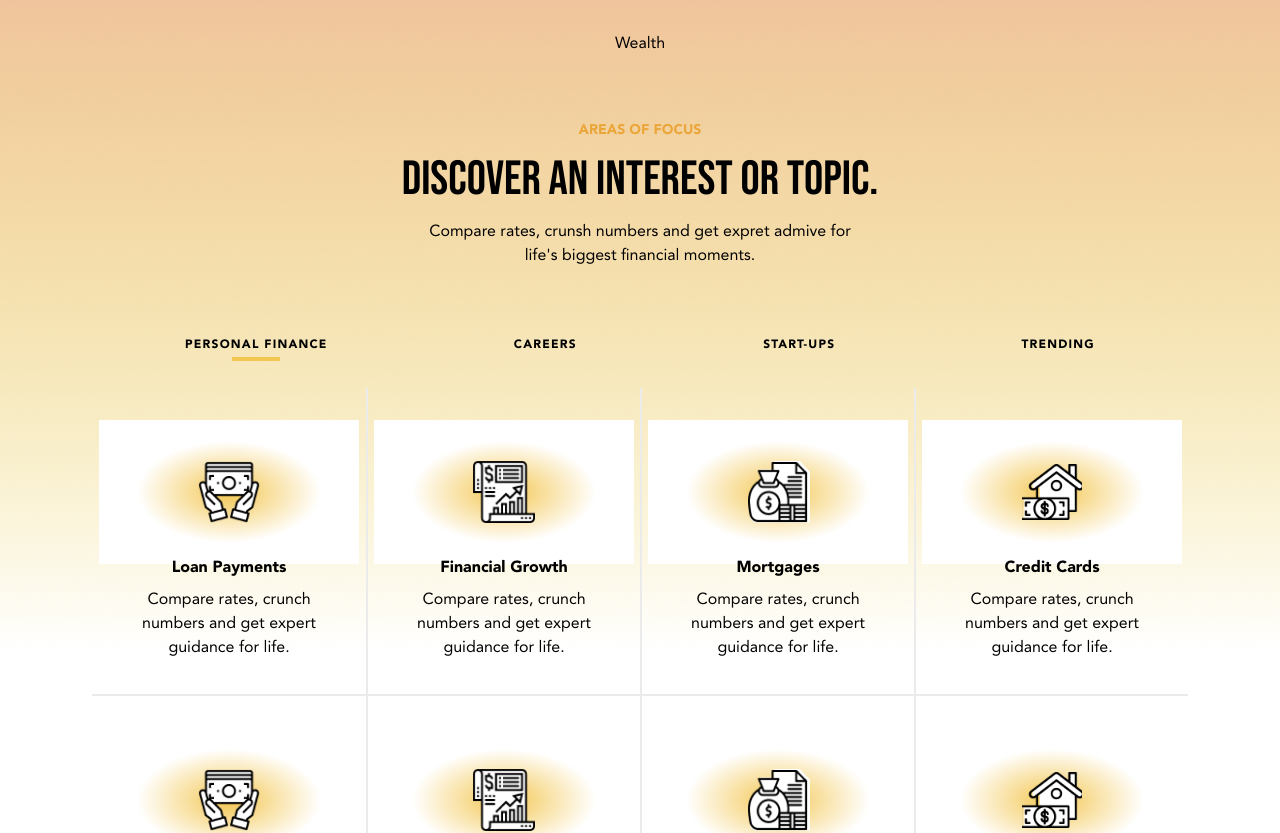
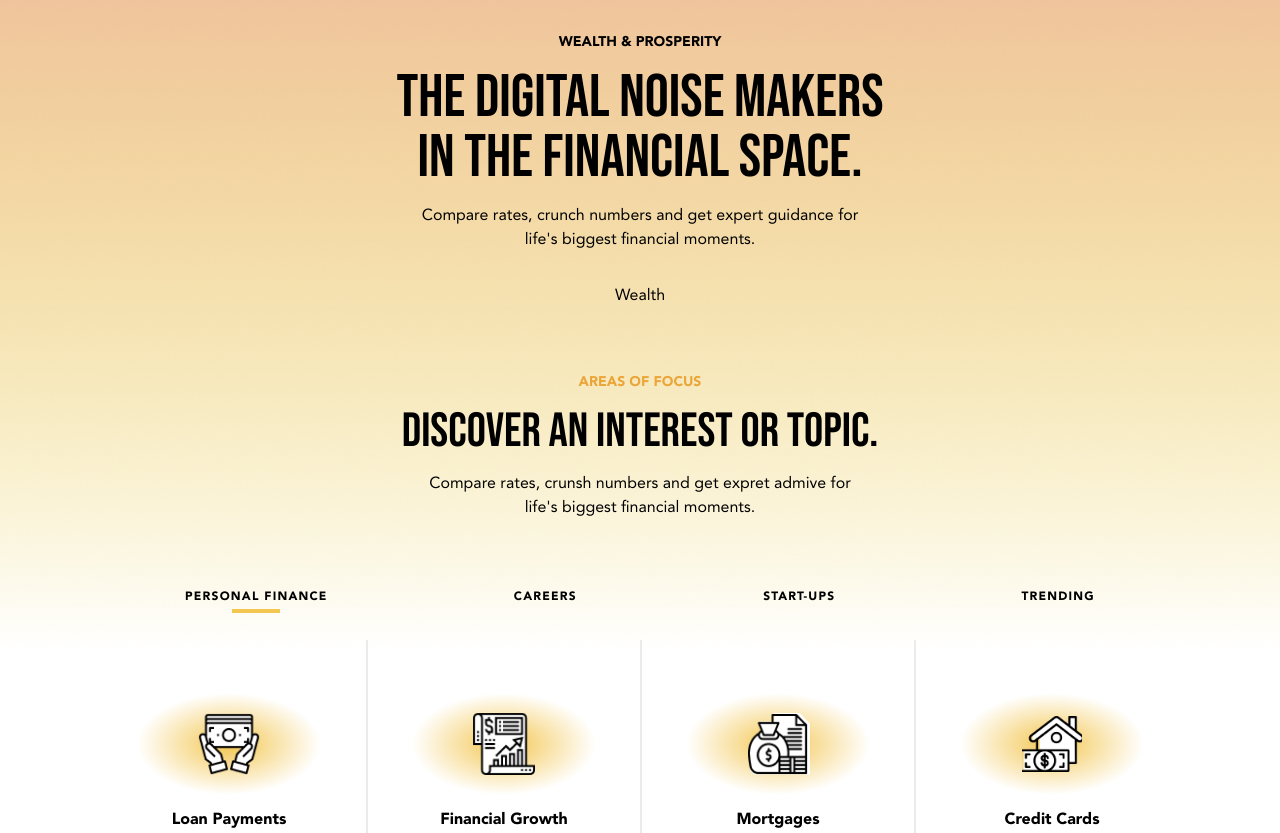
Before and after one commit to m87wheeler/intent-tech-test, a Next.js app: page / in a window 1280 px wide. Shown: the top 833 px of the page. Built offline with nearby package versions, Linux system fonts and the light colour scheme.

Commit message:
chore: add basic typography component

```diff
--- /dev/null
+++ b/components/atom/typography.tsx
@@ -0,0 +1,16 @@
+import * as React from "react";
+
+type Props = { variant: "h1" | "h2" | "p"; children: React.ReactNode };
+
+const Typography = ({ variant = "p", children }: Props) => {
+  switch (variant) {
+    case "h1":
+      return <h1 className="section-header text-6xl">{children}</h1>;
+    case "h2":
+      return <h2 className="section-header text-5xl">{children}</h2>;
+    default:
+      return <p>{children}</p>;
+  }
+};
+
+export default Typography;
--- a/components/layout/section/section-header.tsx
+++ b/components/layout/section/section-header.tsx
@@ -1,11 +1,13 @@
 import * as React from "react";
 import cn from "classnames";
+import Typography from "~/components/atom/typography";
 
 type Props = {
   subtitle: string;
   title: string;
   description: string;
-  variant: "default" | "primary";
+  variant?: "default" | "primary";
+  hType?: "h1" | "h2";
 };
 
 const SectionHeader = ({
@@ -13,17 +15,18 @@ const SectionHeader = ({
   title,
   description,
   variant = "default",
+  hType = "h2",
 }: Props) => {
   return (
-    <header className="px-8 flex flex-col gap-4 items-center text-center">
+    <header className="max-w-xl px-8 flex flex-col gap-4 items-center text-center">
       <p
-        className={cn("text-black uppercase text-sm font-bold", {
+        className={cn(`text-black uppercase text-sm font-bold`, {
           "text-primary": variant === "primary",
         })}
       >
         {subtitle}
       </p>
-      <h2 className="section-header text-5xl">{title}</h2>
+      <Typography variant={hType}>{title}</Typography>
       <p className="max-w-md text-center">{description}</p>
     </header>
   );
--- a/sections/homepage/landing-section.tsx
+++ b/sections/homepage/landing-section.tsx
@@ -1,12 +1,22 @@
 import Image from "next/image";
 import * as React from "react";
 import Section from "~/components/layout/section/section";
+import SectionHeader from "~/components/layout/section/section-header";
 
 type Props = {};
 
 const LandingSection = ({}: Props) => {
   return (
-    <Section>
+    <Section
+      header={
+        <SectionHeader
+          subtitle="wealth & prosperity"
+          title="The digital noise makers in the financial space."
+          description="Compare rates, crunch numbers and get expert guidance for life's biggest financial moments."
+          hType="h1"
+        />
+      }
+    >
       <Image
         src="/assets/images/landing-background.png"
         alt="landing-background"
```
